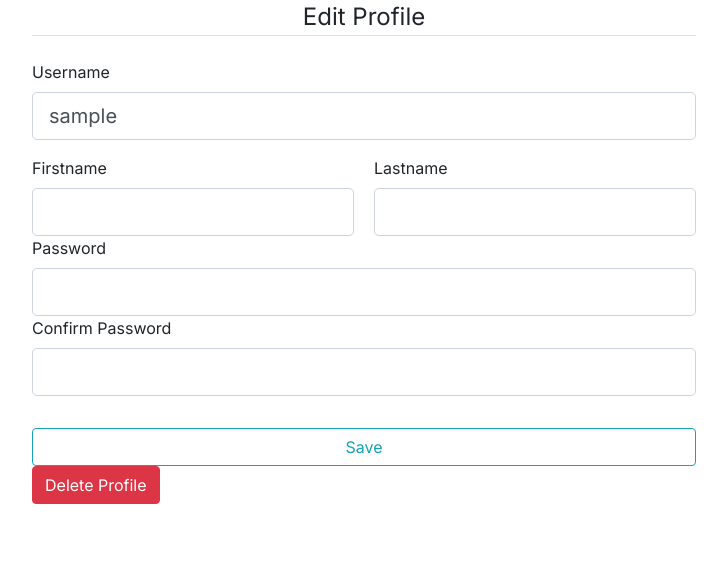
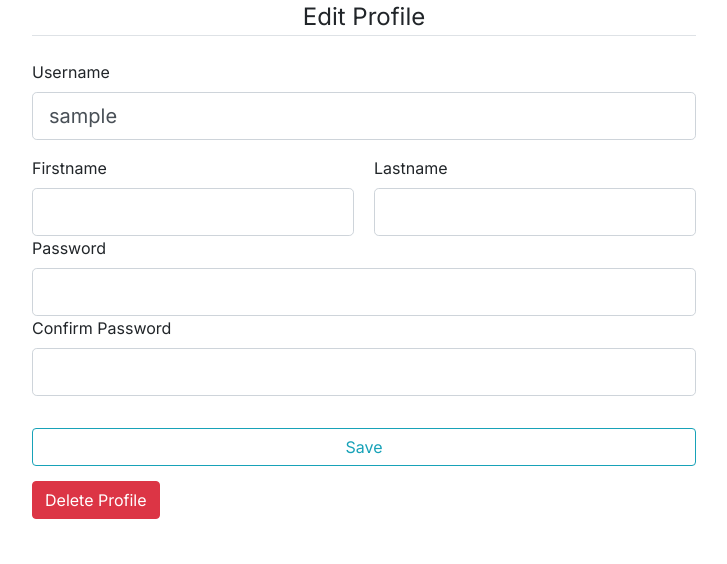
Before and after one commit to rodneyu19/ITCS-3155-GroupProject, a Flask app: page /profile in a window 1280 px wide. Shown: the part 137-701 px from the top of the page, without its empty margins (276-1003 px from the left). Run offline with Flask 3, Linux system fonts and the light colour scheme; the visitor is signed in with stand-in values (Sample User, id 1); parts of the project's set-up code (start-up, migrations or seed data) failed here and were passed over; some libraries are stand-ins or nearby versions.

Commit message:
edited css delete profile button

```diff
--- a/templates/profile.html
+++ b/templates/profile.html
@@ -91,7 +91,7 @@
                 <div class="container-sm d-flex flex-column" style="gap: 1rem;">
                     {{ form.save(class="btn btn-outline-info") }}
                 </div>
-                <a href="{{ url_for('delete_profile') }}" class="btn btn-danger">Delete Profile</a>
+                <a href="{{ url_for('delete_profile') }}" class="btn btn-danger" style="margin: 15px 0 0 0;">Delete Profile</a>
             </form>
     </body>
 {% endblock body %}
```
